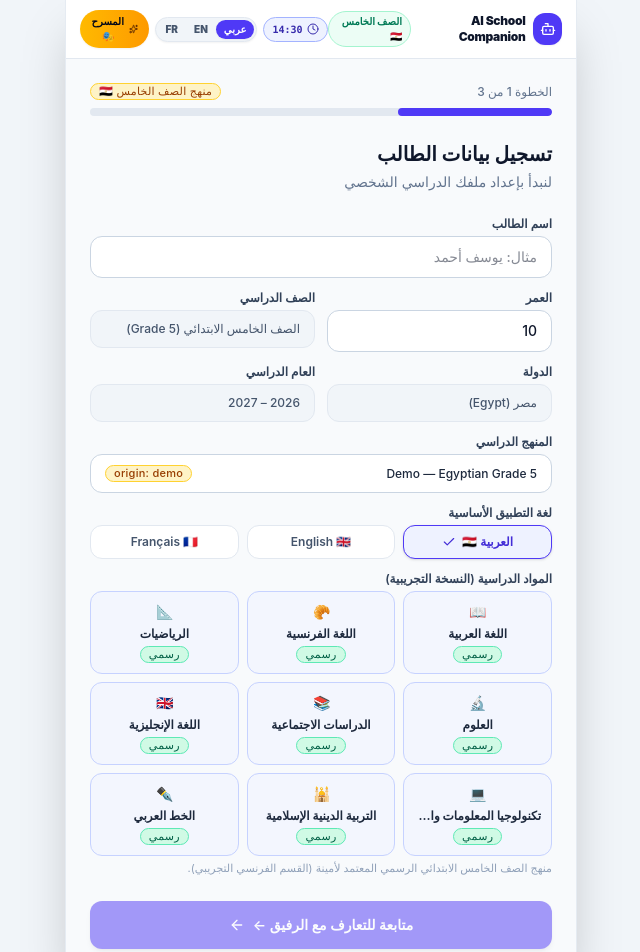
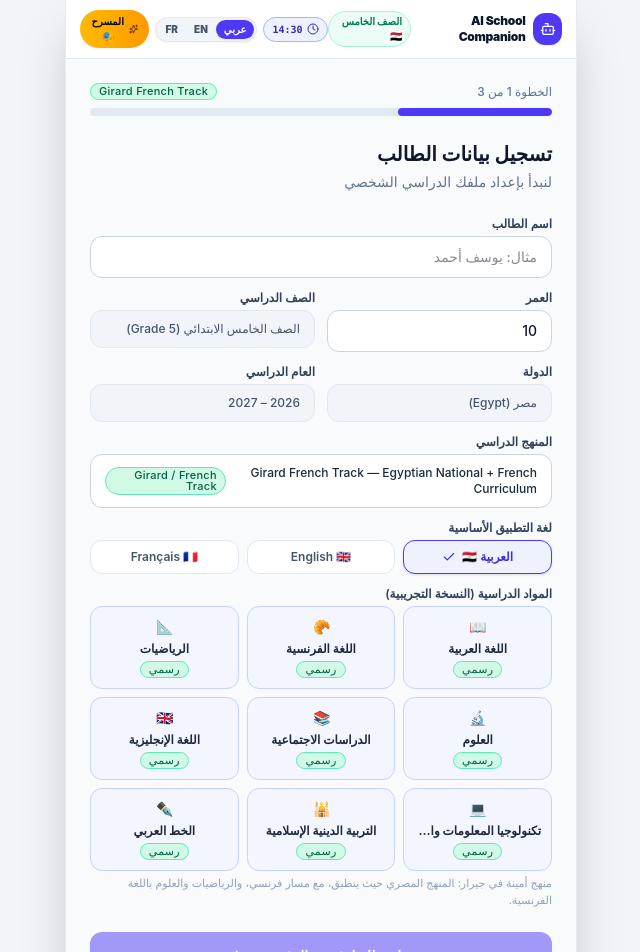
Before and after one commit to madnessgate44-debug/Amina, a React (Vite) app: page / in a window 1280 px wide. Shown: the top 952 px of the page, without its empty margins (319-959 px from the left). Built offline with nearby package versions, Linux system fonts and the light colour scheme.

Commit message:
fix: configure onboarding for Amina Girard French track

```diff
--- a/src/components/onboarding/OnboardingFlow.tsx
+++ b/src/components/onboarding/OnboardingFlow.tsx
@@ -21,8 +21,10 @@ export const OnboardingFlow: React.FC = () => {
   const [age, setAge] = useState(10);
   const [grade, setGrade] = useState('الصف الخامس الابتدائي (Grade 5)');
   const [country, setCountry] = useState('مصر (Egypt)');
-  const [curriculum, setCurriculum] = useState('Demo — Egyptian Grade 5');
+  const [curriculum, setCurriculum] = useState('Girard French Track — Egyptian National + French Curriculum');
   const [academicYear, setAcademicYear] = useState('2026 – 2027');
+  const [school] = useState('École Girard');
+  const [location] = useState('Alexandria, Egypt');
   const [preferredLang, setPreferredLang] = useState<Language>(language);
   const [selectedSubjects, setSelectedSubjects] = useState<string[]>(['اللغة العربية', 'الرياضيات', 'العلوم']);
 
@@ -138,6 +140,9 @@ export const OnboardingFlow: React.FC = () => {
       country,
       curriculum,
       academicYear,
+      school,
+      location,
+      curriculumTrack: 'french_bilingual',
       preferredLanguage: preferredLang,
       subjects: selectedSubjects,
       interviewAnswers,
@@ -158,7 +163,7 @@ export const OnboardingFlow: React.FC = () => {
       <div className="mb-6">
         <div className="flex items-center justify-between text-xs font-medium text-slate-500 mb-2">
           <span>{isArabic ? `الخطوة ${step} من 3` : `Step ${step} of 3`}</span>
-          <Badge variant="demo">{t.app.demoBadge}</Badge>
+          <Badge variant="official">Girard French Track</Badge>
         </div>
         <div className="w-full bg-slate-200 dark:bg-slate-800 h-2 rounded-full overflow-hidden">
           <div
@@ -254,7 +259,7 @@ export const OnboardingFlow: React.FC = () => {
                 </label>
                 <div className="flex items-center justify-between px-3.5 py-2.5 rounded-xl border border-slate-300 dark:border-slate-700 bg-white dark:bg-slate-900">
                   <span className="text-xs font-medium text-slate-800 dark:text-slate-200">{curriculum}</span>
-                  <Badge variant="demo">origin: demo</Badge>
+                  <Badge variant="official">Girard / French Track</Badge>
                 </div>
               </div>
 
@@ -333,8 +338,8 @@ export const OnboardingFlow: React.FC = () => {
                 </div>
                 <p className="text-[11px] text-slate-400 dark:text-slate-500 mt-1">
                   {isArabic
-                    ? 'منهج الصف الخامس الابتدائي الرسمي المعتمد لأمينة (القسم الفرنسي التجريبي).'
-                    : "Authoritative Egyptian Ministry Grade 5 Curriculum for Amina (French Section)."}
+                    ? 'منهج أمينة في جيرار: المنهج المصري حيث ينطبق، مع مسار فرنسي، والرياضيات والعلوم باللغة الفرنسية.'
+                    : "Grade 5 at École Girard: Egyptian national curriculum where applicable, with French-track curriculum and French instruction for Mathematics and Science."}
                 </p>
               </div>
             </div>
```
